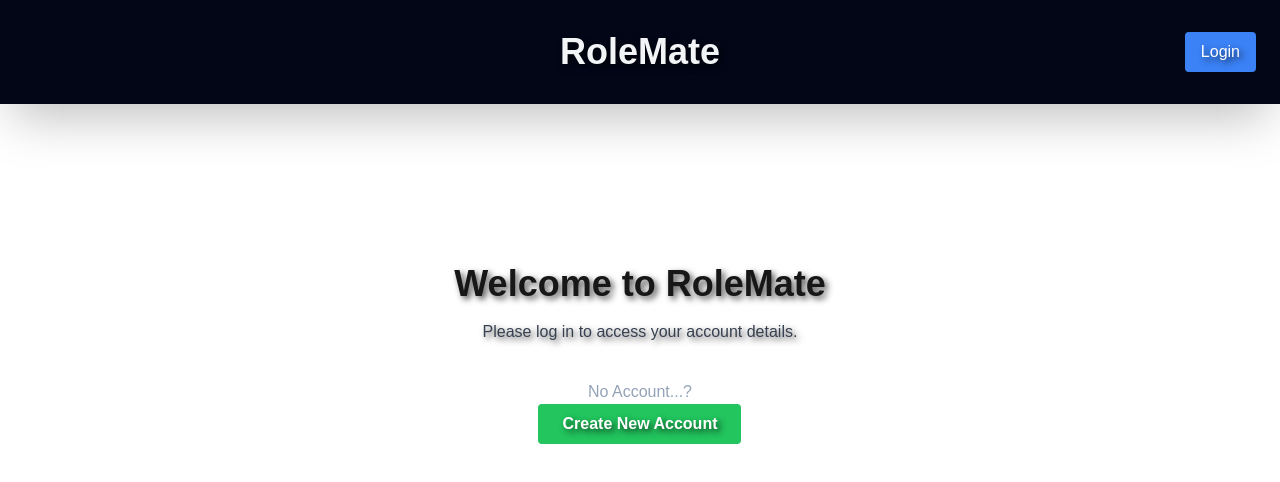
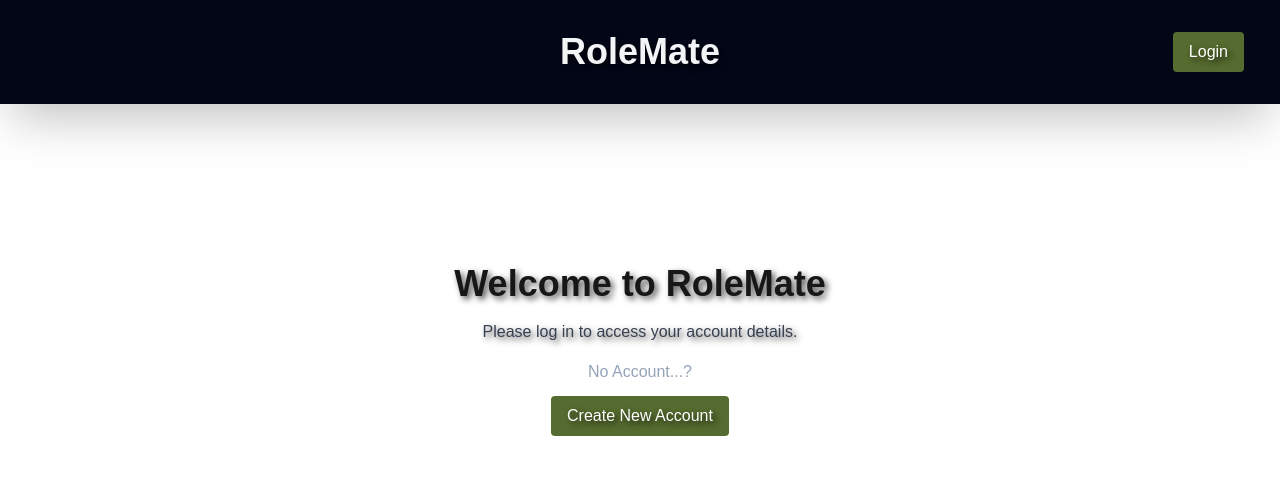
Before and after one commit to Ugits/RoleMate-Frontend, a Next.js app: page /home in a window 1280 px wide. Shown: the top 482 px of the page. Built offline with nearby package versions, Linux system fonts and the light colour scheme.

Commit message:
Add Generic Button and udpate where its implemented

```diff
--- a/app/(pages)/home/page.tsx
+++ b/app/(pages)/home/page.tsx
@@ -1,6 +1,7 @@
 "use client";
 import { useState } from "react";
 import { RegisterUser } from "./_components/RegisterUser";
+import { Button } from "@/app/_global-components/Button";
 
 const page = () => {
   const [showRegisterForm, setShowRegisterForm] = useState<boolean>(false);
@@ -22,15 +23,16 @@ const page = () => {
         </p>
       </div>
 
-      <div className="p-5 flex flex-col justify-center items-center">
+      <div className="flex flex-col justify-center items-center">
         <p className="text-slate-400">No Account...?</p>
         {/* Create New Account Button */}
-        <button
-          onClick={handleToggleSignupForm}
-          className="px-6 py-2 bg-green-500 hover:bg-green-600 text-white font-semibold rounded text-shadow-lg"
-        >
-          {showRegisterForm ? "Hide Register Form" : "Create New Account"}
-        </button>
+        <div onClick={handleToggleSignupForm}>
+          {showRegisterForm ? (
+            <Button title="Hide Register Form" color="darkolivegreen" />
+          ) : (
+            <Button title="Create New Account" color="darkolivegreen" />
+          )}
+        </div>
       </div>
       <div>
         {/* Signup Form */}
--- /dev/null
+++ b/app/_global-components/Button.tsx
@@ -0,0 +1,28 @@
+"use client";
+
+import { useRouter } from "next/navigation";
+
+interface ButtonProps {
+  title: string;
+  pushPath?: string;
+  color: string;
+}
+
+export const Button = ({ title, pushPath, color }: ButtonProps) => {
+  const router = useRouter();
+
+  const handleClick = () => {
+    if (!pushPath) return;
+    router.push(`${pushPath}`);
+  };
+
+  return (
+    <button
+      onClick={handleClick}
+      style={{ backgroundColor: color }}
+      className={`m-3 text-white px-4 py-2 rounded text-shadow-lg hover:opacity-80`}
+    >
+      {title}
+    </button>
+  );
+};
--- a/app/_global-components/Header.tsx
+++ b/app/_global-components/Header.tsx
@@ -2,6 +2,7 @@
 
 import { useRouter } from "next/navigation";
 import { useState, useEffect } from "react";
+import { Button } from "./Button";
 
 export default function Header() {
   const router = useRouter();
@@ -24,16 +25,13 @@ export default function Header() {
   }, []);
 
   const handleTitleOnClick = () => {
-    router.push("/");
+    router.push("/home");
   };
 
   const handleLogin = () => {
     router.push("/login");
   };
 
-  const handleDashboard = () => {
-    router.push("/dashboard");
-  };
 
   return (
     <header className="bg-slate-950 text-gray-100 shadow-2xl">
@@ -55,23 +53,11 @@ export default function Header() {
         <div className="w-1/4 flex justify-end items-end space-x-4">
           {isLoggedIn ? (
             <div className="flex flex-row items-end">
-              <button
-                onClick={handleDashboard}
-                className="m-3 bg-green-500 hover:bg-green-600 text-white px-4 py-2 rounded text-shadow-lg"
-              >
-                Dashboard
-              </button>
-              <div className="m-3 bg-green-500 hover:bg-green-600 text-white px-4 py-2 rounded text-shadow-lg">
-                <p>logout</p>
-              </div>
+             <Button title="Dashboard" pushPath="/dashboard" color="indigo"/>
+             <Button title="Logout" pushPath="/home" color="crimson"/>
             </div>
           ) : (
-            <button
-              onClick={handleLogin}
-              className="bg-blue-500 hover:bg-blue-600 text-white px-4 py-2 rounded text-shadow-lg"
-            >
-              Login
-            </button>
+            <Button title="Login" pushPath="/login" color="darkolivegreen"/>
           )}
         </div>
       </div>
--- a/app/layout.tsx
+++ b/app/layout.tsx
@@ -15,7 +15,7 @@ const geistMono = localFont({
 });
 
 export const metadata: Metadata = {
-  title: "Create Next App",
+  title: "RoleMate",
   description: "Generated by create next app",
 };
 
```
